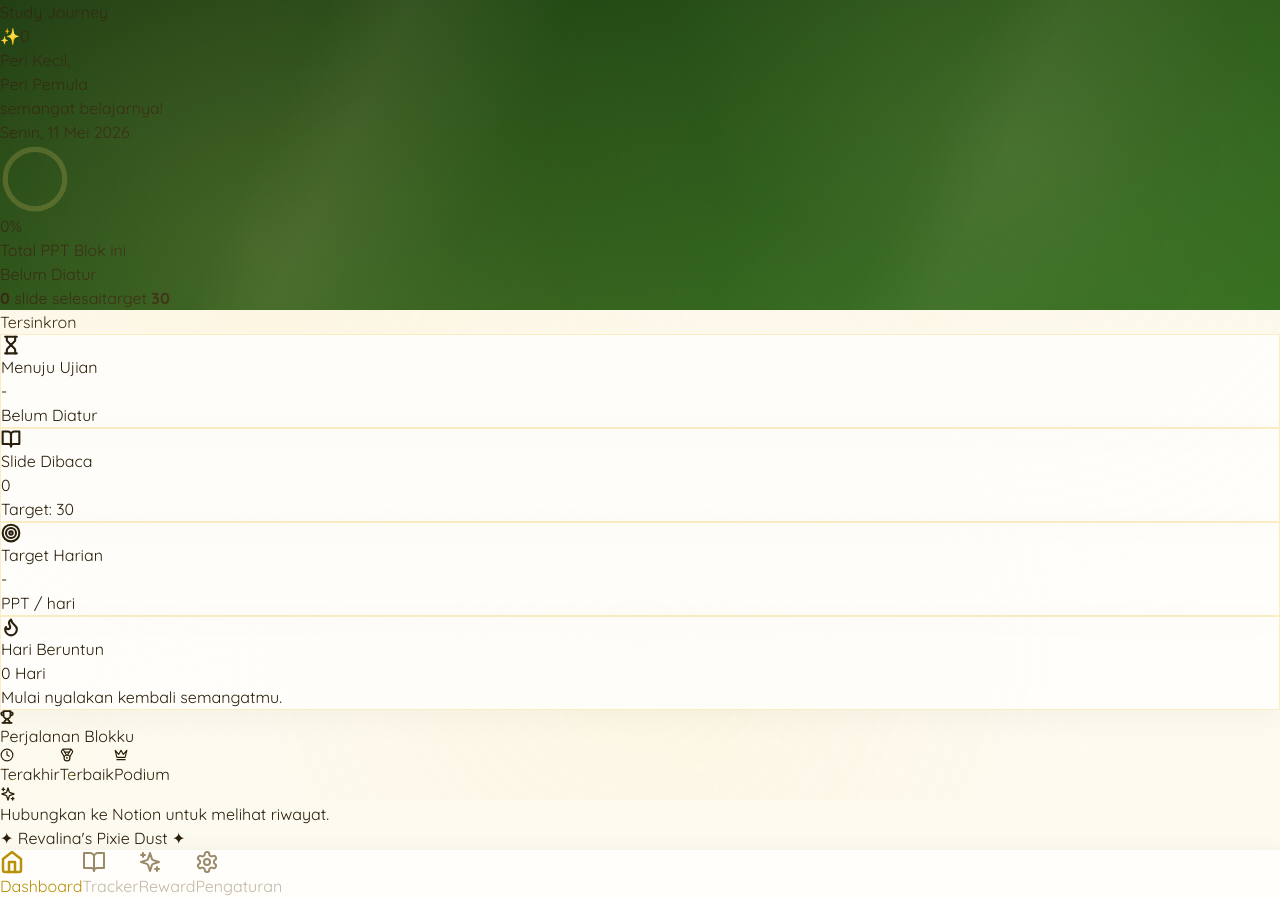
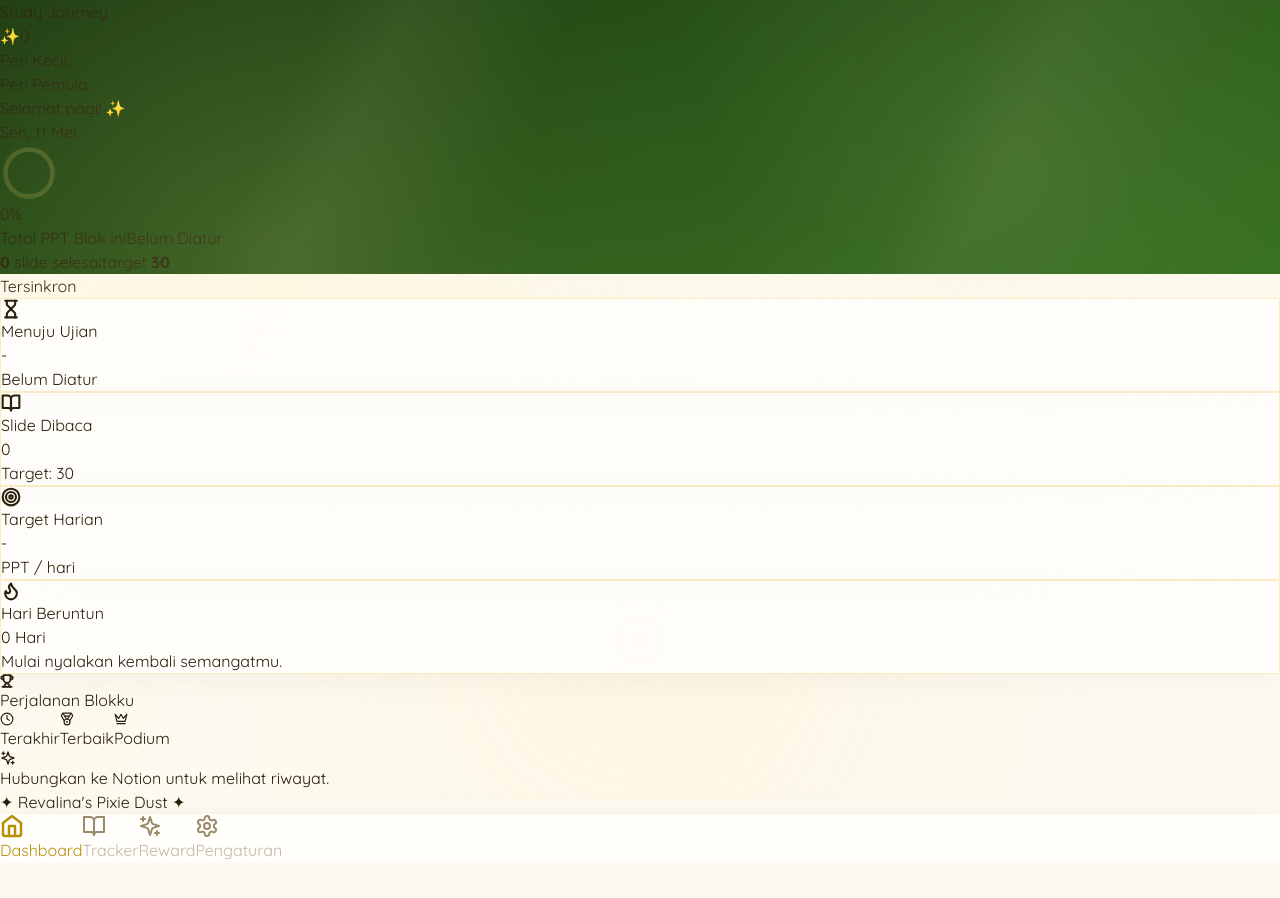
Before and after one commit to njbmaliangkay30/RevalinaStudyJournal, a React (Vite) app: page / in a window 1280 px wide. After the commit the page ends 862 px from the top, so only its background shows below. Built offline with nearby package versions, Linux system fonts and the light colour scheme; a web font is replaced by a local one.

Commit message:
Update Header.tsx

```diff
--- a/src/components/layout/Header.tsx
+++ b/src/components/layout/Header.tsx
@@ -9,11 +9,14 @@ export const Header: React.FC = () => {
 
   const doneCount = pptDots.filter(d => d.done).length;
   const progressPct = target > 0 ? Math.min(Math.round((doneCount / target) * 100), 100) : 0;
-  const circ = 213.6;
+
+  // FIX: Jangan hardcode circ — hitung dari radius
+  const radius = 26;
+  const circ = 2 * Math.PI * radius;
   const strokeOffset = circ - (circ * progressPct) / 100;
 
   let rankStr = "Peri Pemula";
-  if (progressPct >= 100) rankStr = "Ratu Pixie";
+  if (progressPct >= 100) rankStr = "Ratu Pixie ✦";
   else if (progressPct >= 75) rankStr = "Peri Penjaga";
   else if (progressPct >= 50) rankStr = "Peri Cahaya";
   else if (progressPct >= 25) rankStr = "Peri Pekerja";
@@ -25,92 +28,92 @@ export const Header: React.FC = () => {
     blockLabel = `${s} – ${e}`;
   }
 
+  // Greeting berdasarkan waktu
+  const hour = new Date().getHours();
+  const greeting = hour < 11 ? "Selamat pagi" : hour < 15 ? "Selamat siang" : hour < 18 ? "Selamat sore" : "Selamat malam";
+
   useEffect(() => {
     const wrap = document.getElementById("sparkles");
     if (!wrap) return;
     wrap.innerHTML = "";
-    for(let i=0; i<50; i++){
+    for (let i = 0; i < 40; i++) {
       const sp = document.createElement("div");
-      sp.className="sp";
-      sp.style.width=(Math.random()*5+2)+"px";
-      sp.style.height=sp.style.width;
-      sp.style.left=Math.random()*100+"%";
-      sp.style.bottom=(Math.random()*-20)+"px";
+      sp.className = "sp";
+      const size = (Math.random() * 4 + 2) + "px";
+      sp.style.width = size;
+      sp.style.height = size;
+      sp.style.left = Math.random() * 100 + "%";
+      sp.style.bottom = (Math.random() * -15) + "px";
 
       if (theme === 'moon') {
-        const moonColors = ["#8ab4f8","#c3d6fe","#a78bfa","#c4b5fd","#e0e8ff"];
-        const c = moonColors[Math.floor(Math.random()*moonColors.length)];
+        const c = ["#8ab4f8","#c3d6fe","#a78bfa","#c4b5fd"][Math.floor(Math.random() * 4)];
         sp.style.background = c;
         sp.style.boxShadow = `0 0 6px ${c}, 0 0 12px ${c}88`;
       } else if (theme === 'sakura') {
-        const sakuraColors = ["#f090a0","#e87080","#ffc0d0","#f0b0c0","#ffe0e8"];
-        const c = sakuraColors[Math.floor(Math.random()*sakuraColors.length)];
+        const c = ["#f090a0","#ffc0d0","#e87080","#ffe0e8"][Math.floor(Math.random() * 4)];
         sp.style.background = c;
         sp.style.boxShadow = `0 0 6px ${c}, 0 0 12px ${c}88`;
       } else {
-        sp.style.background = Math.random()>0.5?"#f5c842":"#8dc95a";
+        sp.style.background = Math.random() > 0.5 ? "#f5c842" : "#8dc95a";
       }
-      sp.style.animationDuration=(3+Math.random()*6)+"s";
-      sp.style.animationDelay=(Math.random()*5)+"s";
-      sp.style.setProperty('--float-dist',-(180+Math.random()*200)+'px');
+      sp.style.animationDuration = (3 + Math.random() * 6) + "s";
+      sp.style.animationDelay = (Math.random() * 5) + "s";
+      sp.style.setProperty('--float-dist', -(150 + Math.random() * 180) + 'px');
       wrap.appendChild(sp);
     }
   }, [theme]);
 
   return (
-    <div className="relative pt-8 pb-10 px-6 rounded-b-[40px] shadow-[0_10px_40px_rgba(0,0,0,0.08)] z-10 overflow-hidden"
-         style={{ background: 'linear-gradient(160deg, var(--green-deep) 0%, var(--green-mid) 100%)' }}>
-
-      <div className="absolute inset-0 pointer-events-none opacity-30 mix-blend-overlay"></div>
-
-      <div className="flex justify-between items-start relative z-10">
-        <div className="text-[10px] tracking-[0.2em] uppercase text-white/50 font-bold drop-shadow-sm mt-1">
+    <div
+      className="relative pt-6 pb-8 px-5 rounded-b-[36px] shadow-[0_8px_32px_rgba(0,0,0,0.1)] z-10 overflow-hidden"
+      style={{ background: 'linear-gradient(155deg, var(--green-deep) 0%, var(--green-mid) 100%)' }}
+    >
+      {/* ── Baris atas: eyebrow + koin ── */}
+      <div className="flex justify-between items-center relative z-10 mb-4">
+        <div className="text-[9px] tracking-[0.25em] uppercase text-white/40 font-bold">
           {t('hdr_eyebrow')}
         </div>
 
-        {/* Tombol Koin Interaktif */}
         <motion.div
-          whileHover={{ scale: 1.05 }}
-          whileTap={{ scale: 0.9 }}
-          className="bg-black/20 border border-white/10 rounded-full px-3 py-1.5 text-[var(--gold-light)] font-bold text-[13px] flex items-center gap-1.5 shadow-[inset_0_2px_10px_rgba(0,0,0,0.2)] backdrop-blur-md cursor-pointer select-none origin-right"
+          whileHover={{ scale: 1.06 }}
+          whileTap={{ scale: 0.92 }}
+          className="bg-black/20 border border-white/10 rounded-full px-3 py-1 text-[var(--gold-light)] font-bold text-[12px] flex items-center gap-1.5 backdrop-blur-md cursor-pointer select-none"
         >
-          <span className="text-[14px] animate-pulse drop-shadow-[0_0_8px_rgba(245,200,66,0.6)]">✨</span>
+          <span className="text-[13px] animate-pulse drop-shadow-[0_0_8px_rgba(245,200,66,0.6)]">✨</span>
           <span>{coins}</span>
         </motion.div>
       </div>
 
-      <div className="mt-5 flex flex-col relative z-10">
-        <div className="flex items-center flex-wrap gap-2 mb-1">
-          <h1 className="font-serif text-[32px] text-white leading-tight tracking-tight">
-            <span className="text-[var(--gold-light)] drop-shadow-[0_0_15px_rgba(245,200,66,0.3)]">
+      {/* ── Nama + rank badge (satu baris) ── */}
+      <div className="flex items-center gap-2 relative z-10 mb-0.5">
+        <h1 className="font-serif text-[26px] text-[var(--gold-light)] leading-tight drop-shadow-[0_0_12px_rgba(245,200,66,0.3)]">
           {name || "Peri Kecil"},
-            </span>
         </h1>
-          <span className="bg-[var(--gold)]/10 border border-[var(--gold)]/20 px-2.5 py-0.5 rounded-full text-[10px] font-bold text-[var(--gold-light)] tracking-wider backdrop-blur-sm">
+        <span className="bg-white/10 border border-white/15 px-2 py-0.5 rounded-full text-[9px] font-bold text-[var(--gold-light)] tracking-wider backdrop-blur-sm shrink-0">
           {rankStr}
         </span>
       </div>
 
-        <div className="flex justify-between items-end mt-1">
-          <div>
-            <h2 className="font-serif text-[22px] text-white/90 leading-snug">
-              {t('hdr_greeting')}
+      {/* ── Greeting + tanggal (satu baris) ── */}
+      <div className="flex items-center justify-between relative z-10 mb-5">
+        <h2 className="font-serif text-[18px] text-white/85 leading-snug">
+          {greeting}! ✨
         </h2>
-            <div className="text-[11px] text-white/50 font-medium mt-1 tracking-wide">
-              {new Date().toLocaleDateString('id-ID', { weekday: 'long', day: 'numeric', month: 'long', year: 'numeric' })}
-            </div>
-          </div>
+        <div className="text-[10px] text-white/40 font-medium tracking-wide text-right">
+          {new Date().toLocaleDateString('id-ID', { weekday: 'short', day: 'numeric', month: 'short' })}
         </div>
       </div>
 
+      {/* ── Progress card: ring kiri, info kanan ── */}
       <motion.div
-        initial={{ y: 20, opacity: 0 }}
+        initial={{ y: 16, opacity: 0 }}
         animate={{ y: 0, opacity: 1 }}
-        transition={{ delay: 0.2, type: "spring" }}
-        className="flex items-center gap-5 mt-8 relative z-10 bg-white/5 rounded-3xl p-4 border border-white/10 backdrop-blur-md shadow-inner"
+        transition={{ delay: 0.15, type: "spring", stiffness: 280, damping: 24 }}
+        className="flex items-center gap-4 relative z-10 bg-white/6 rounded-2xl px-4 py-3 border border-white/10 backdrop-blur-md shadow-inner"
       >
-        <div className="relative w-[70px] h-[70px] flex-shrink-0 drop-shadow-[0_0_15px_rgba(245,200,66,0.4)]">
-          <svg width="70" height="70" viewBox="0 0 80 80" className="-rotate-90">
+        {/* Circular ring — lebih kecil dari sebelumnya */}
+        <div className="relative w-[58px] h-[58px] flex-shrink-0 drop-shadow-[0_0_12px_rgba(245,200,66,0.35)]">
+          <svg width="58" height="58" viewBox="0 0 64 64" className="-rotate-90">
             <defs>
               <linearGradient id="goldGrad" x1="0%" y1="0%" x2="100%" y2="0%">
                 <stop offset="0%" stopColor="var(--gold-dark)" />
@@ -118,32 +121,60 @@ export const Header: React.FC = () => {
                 <stop offset="100%" stopColor="var(--gold-light)" />
               </linearGradient>
             </defs>
-            <circle cx="40" cy="40" r="34" fill="none" stroke="rgba(255,255,255,0.05)" strokeWidth="6" />
-            <circle cx="40" cy="40" r="34" fill="none" stroke="rgba(245,200,66,0.15)" strokeWidth="6" />
-            <circle cx="40" cy="40" r="34" fill="none" stroke="url(#goldGrad)" strokeWidth="6" strokeLinecap="round"
-              style={{ strokeDasharray: circ, strokeDashoffset: strokeOffset, transition: 'stroke-dashoffset 1.2s cubic-bezier(0.4, 0, 0.2, 1)' }} />
+            <circle cx="32" cy="32" r={radius} fill="none" stroke="rgba(255,255,255,0.06)" strokeWidth="5" />
+            <circle cx="32" cy="32" r={radius} fill="none" stroke="rgba(245,200,66,0.12)" strokeWidth="5" />
+            <circle
+              cx="32" cy="32" r={radius}
+              fill="none"
+              stroke="url(#goldGrad)"
+              strokeWidth="5"
+              strokeLinecap="round"
+              style={{
+                strokeDasharray: circ,
+                strokeDashoffset: strokeOffset,
+                transition: 'stroke-dashoffset 1.2s cubic-bezier(0.4, 0, 0.2, 1)'
+              }}
+            />
           </svg>
-          <div className="absolute inset-0 flex flex-col items-center justify-center">
-            <div className="text-[15px] font-bold text-[var(--gold-light)] leading-none">{progressPct}%</div>
+          <div className="absolute inset-0 flex items-center justify-center">
+            <span className="text-[13px] font-extrabold text-[var(--gold-light)] leading-none">{progressPct}%</span>
           </div>
         </div>
 
-        <div className="flex-1">
-          <div className="flex justify-between items-center mb-2">
-            <div className="text-[10px] font-bold text-white/50 tracking-widest uppercase">{t('prog_total_lbl')}</div>
-            <div className="text-[9px] font-bold text-[var(--gold-light)] bg-[var(--gold)]/10 px-2.5 py-0.5 rounded-full border border-[var(--gold)]/20 tracking-wider">
+        {/* Info progress */}
+        <div className="flex-1 min-w-0">
+          {/* Label + block range */}
+          <div className="flex items-center justify-between mb-1.5">
+            <span className="text-[9px] font-bold text-white/45 tracking-widest uppercase">
+              {t('prog_total_lbl')}
+            </span>
+            <span className="text-[9px] font-bold text-[var(--gold-light)] bg-[var(--gold)]/10 px-2 py-0.5 rounded-full border border-[var(--gold)]/20 tracking-wide">
               {blockLabel}
+            </span>
+          </div>
+
+          {/* Progress bar */}
+          <div className="h-1.5 bg-white/10 rounded-full overflow-hidden shadow-[inset_0_1px_3px_rgba(0,0,0,0.3)] mb-1.5 relative">
+            <div
+              className="h-full rounded-full bg-gradient-to-r from-[var(--gold-dark)] via-[var(--gold)] to-[#fff8a0] shadow-[0_0_8px_rgba(245,200,66,0.7)] relative"
+              style={{ width: `${progressPct}%`, transition: 'width 1.2s ease-out', minWidth: progressPct > 0 ? '8px' : '0' }}
+            >
+              {progressPct > 0 && (
+                <div className="absolute right-0 top-1/2 -translate-y-1/2 w-2 h-2 bg-white rounded-full shadow-[0_0_6px_2px_rgba(255,255,255,0.7)] animate-pulse" />
+              )}
             </div>
           </div>
-          <div className="h-2 bg-white/10 rounded-full mb-2 overflow-hidden shadow-[inset_0_1px_3px_rgba(0,0,0,0.3)] relative">
-            <div className="h-full rounded-full bg-gradient-to-r from-[var(--gold-dark)] via-[var(--gold)] to-[#fff] shadow-[0_0_10px_rgba(245,200,66,0.8)] relative"
-                 style={{ width: `${progressPct}%`, transition: 'width 1.2s ease-out' }}>
-               <div className="absolute right-0 top-1/2 -translate-y-1/2 w-2 h-2 bg-white rounded-full shadow-[0_0_8px_3px_rgba(255,255,255,0.8)] animate-pulse" />
-            </div>
-          </div>
-          <div className="flex justify-between text-[11px] font-medium text-white/40">
-            <span><strong className="text-[var(--gold-light)] text-[12px]">{doneCount}</strong> {t('prog_done_lbl')}</span>
-            <span>{t('prog_target_lbl')} <strong className="text-white/80">{target}</strong></span>
+
+          {/* Slide count */}
+          <div className="flex justify-between text-[10px] font-medium text-white/40">
+            <span>
+              <strong className="text-[var(--gold-light)] text-[11px]">{doneCount}</strong>
+              {' '}{t('prog_done_lbl')}
+            </span>
+            <span>
+              {t('prog_target_lbl')}{' '}
+              <strong className="text-white/70">{target}</strong>
+            </span>
           </div>
         </div>
       </motion.div>
```
Lines whose indentation alone changed are shown as unchanged.
